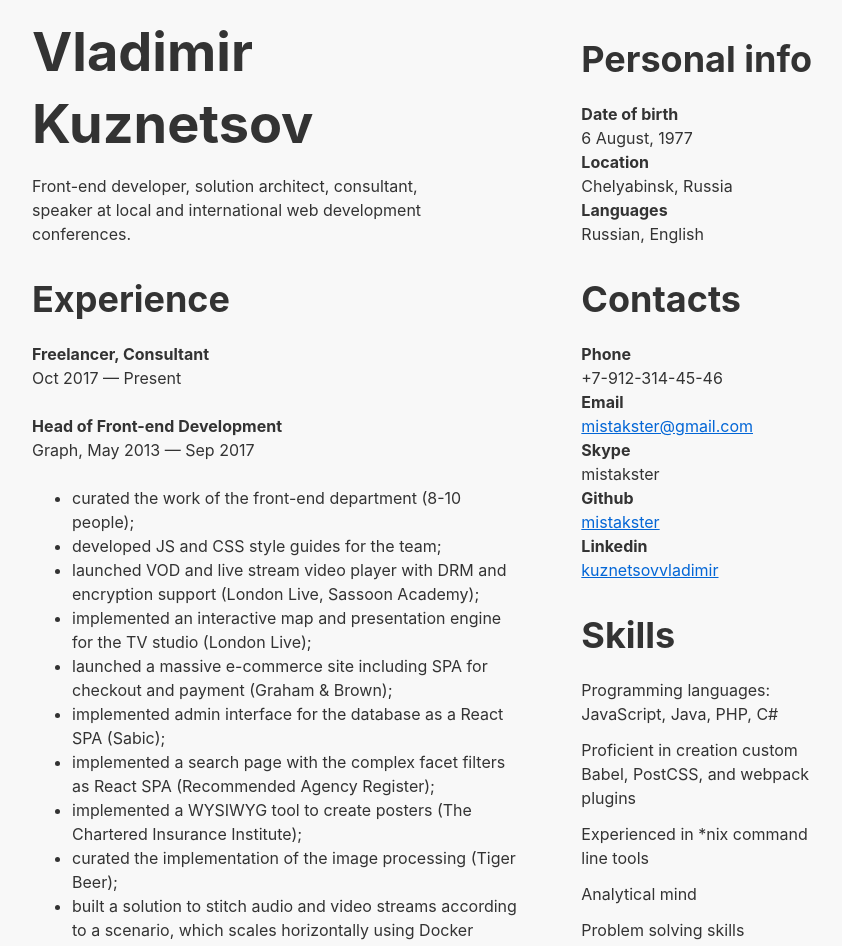
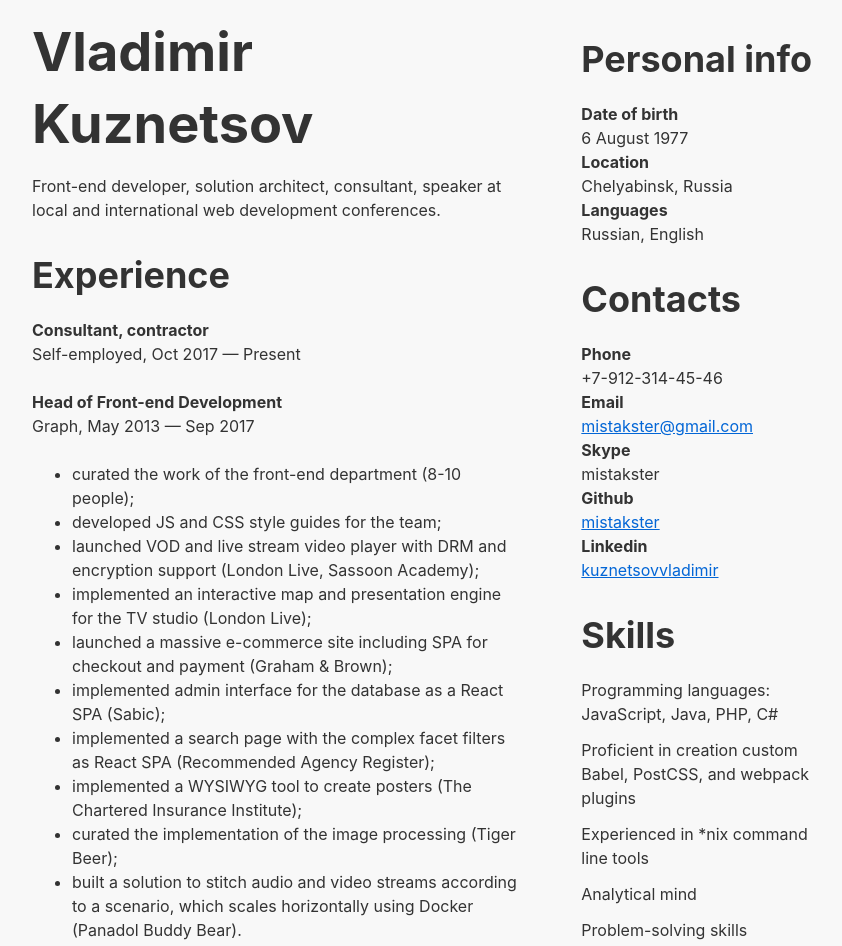
Before and after one commit to mistakster/cv, a plain HTML site: page index.html in a window 1280 px wide. Shown: the top 946 px of the page, without its empty margins (212-1054 px from the left). Drawn offline with Linux system fonts and the light colour scheme.

Commit message:
fixed typos

```diff
--- a/index.html
+++ b/index.html
@@ -30,18 +30,15 @@
   <div class="left">
     <div class="column-content">
       <h1>Vladimir Kuznetsov</h1>
-      <p>
-        Front-end developer, solution architect, consultant,
-        <br> speaker at local and international web development conferences.
-      </p>
+      <p>Front-end developer, solution architect, consultant, speaker at local and international web development conferences.</p>
     </div>
     <div class="column-content">
       <h2>Experience</h2>
       <h4>
-        Freelancer, Consultant
+        Consultant, contractor
       </h4>
       <p>
-        Oct 2017 — Present
+        Self-employed, Oct 2017 — Present
       </p>
       <h4>
         Head of Front-end Development
@@ -102,7 +99,7 @@
         Agile Days Yekaterinburg, 2010
       </h4>
       <p>
-        I passed a set of theory and practice traings on Agile methodology.
+        I passed a set of theory and practice trainings on Agile methodology.
       </p>
       <h4>
         English courses, 2012-2014
@@ -117,7 +114,7 @@
       <h2>Personal info</h2>
       <dl>
         <dt>Date of birth</dt>
-        <dd>6 August, 1977</dd>
+        <dd>6 August 1977</dd>
         <dt>Location</dt>
         <dd>Chelyabinsk, Russia</dd>
         <dt>Languages</dt>
@@ -146,7 +143,7 @@
         <p>Proficient in creation custom Babel, PostCSS, and webpack plugins</p>
         <p>Experienced in *nix command line tools</p>
         <p>Analytical mind</p>
-        <p>Problem solving skills</p>
+        <p>Problem-solving skills</p>
         <p>Good communication and collaborative work skills</p>
         <p>Well organized</p>
         <p>Hard working</p>
```
